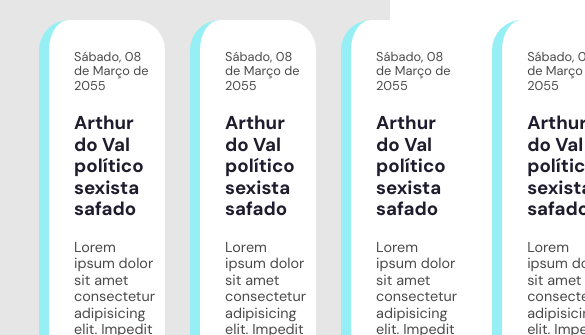
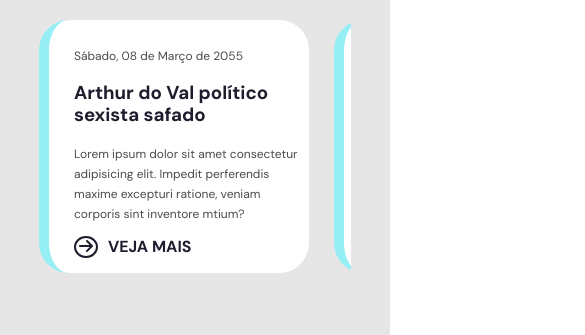
Before and after one commit to rogertraining/NewsFindMe, a plain HTML site: page src/interfaces/dashboard/dashboard.html in a window 390 px wide. Shown: the part 290-625 px from the top of the page, 585 px wide, since content can reach past the window. Drawn offline with Linux system fonts and the light colour scheme.

Commit message:
Carousel slider and responsive font size

```diff
--- a/src/interfaces/dashboard/css/card.css
+++ b/src/interfaces/dashboard/css/card.css
@@ -13,9 +13,12 @@
 .grid-cards{
     display: flex;
     gap: 25px;
+    overflow-x: auto;
+    padding-bottom: 15px;
 }
 
 .news-card{
+    flex: none;
     background-color: #fff;
     padding: 30px 10px 15px 25px;
     border-radius: 30px;
@@ -27,7 +30,7 @@
 .news-card.-orange{ border-left: 10px solid #F5DA95; }
 
 .news-card > .date{
-    font-size: 0.8rem;
+    font-size: 1.2rem;
     color: var(--color-secondary-29);
 }
 
@@ -36,7 +39,8 @@
 }
 
 .news-card > .description{
-    font-size: 0.9rem;
+    font-size: 1.2rem;
+    line-height: 2rem;
     color: var(--color-secondary-29);
 }
 
--- a/src/interfaces/dashboard/css/navigation.css
+++ b/src/interfaces/dashboard/css/navigation.css
@@ -4,7 +4,7 @@
     color: var(--font-color);
     justify-content: space-between;
     align-items: center;
-    height: 110px;
+    height: 100%;
 }
 
 .navigation-wrapper > .logo{
@@ -13,7 +13,7 @@
 .navigation-subwrapper{
     display: flex;
     align-items: center;
-    font-size: 1.5rem;
+    font-size: 2rem;
     background-color: var(--color-main-21);
     padding: 0 20px;
     height: 50px;
@@ -29,7 +29,7 @@
 
 .navigation-subwrapper > .name{
     font-weight: bold;
-    font-size: 1.2rem;
+    font-size: 1.5rem;
 }
 
 .navigation-subwrapper > .-icon{
--- a/src/interfaces/dashboard/css/settings.css
+++ b/src/interfaces/dashboard/css/settings.css
@@ -11,3 +11,7 @@
     --font-color: #FFFFFF;
     --font-family: 'DM Sans', sans-serif;
 }
+
+/* Fluid Text */
+html{ font-size: 62.5%; }
+body{ font-size: 1.6rem; }
--- a/src/interfaces/dashboard/dashboard.html
+++ b/src/interfaces/dashboard/dashboard.html
@@ -38,6 +38,30 @@
                 <h2 class="header">Ciência</h2>
                 <hr class="divider">
                 <div class="grid-cards">
+                    <div class="news-card -blue">
+                        <div class="date">Sábado, 08 de Março de 2055</div>
+                        <h3 class="title">Arthur do Val político sexista safado</h3>
+                        <p class="description">Lorem ipsum dolor sit amet consectetur adipisicing elit. Impedit perferendis maxime excepturi ratione, veniam corporis sint inventore mtium?</p>
+                        <button class="seemore-button">
+                            <div class="circle">
+                                <i class="icon fa-solid fa-arrow-right"></i>
+                            </div>
+                            <span class="text">Veja mais</span>
+                        </button>
+                    </div>
+
+                    <div class="news-card -blue">
+                        <div class="date">Sábado, 08 de Março de 2055</div>
+                        <h3 class="title">Arthur do Val político sexista safado</h3>
+                        <p class="description">Lorem ipsum dolor sit amet consectetur adipisicing elit. Impedit perferendis maxime excepturi ratione, veniam corporis sint inventore mtium?</p>
+                        <button class="seemore-button">
+                            <div class="circle">
+                                <i class="icon fa-solid fa-arrow-right"></i>
+                            </div>
+                            <span class="text">Veja mais</span>
+                        </button>
+                    </div>
+
                     <div class="news-card -blue">
                         <div class="date">Sábado, 08 de Março de 2055</div>
                         <h3 class="title">Arthur do Val político sexista safado</h3>
```
